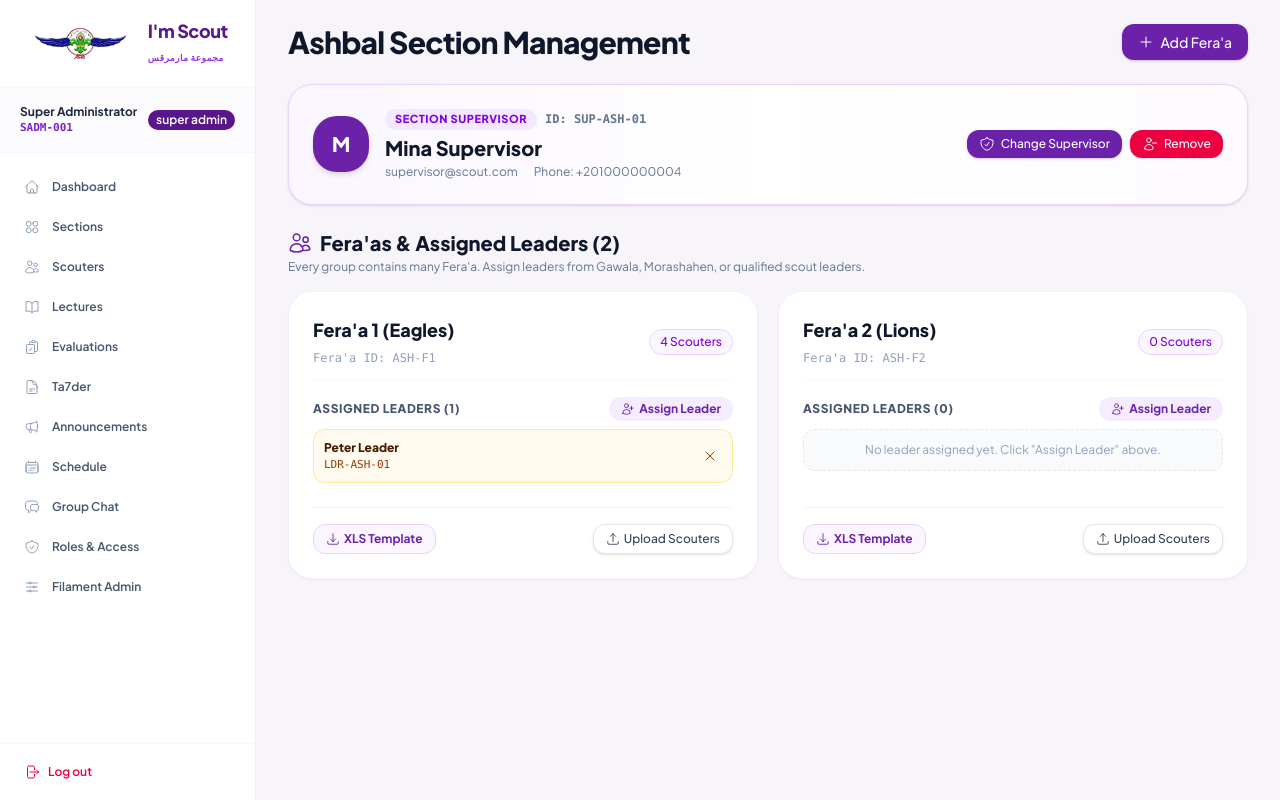
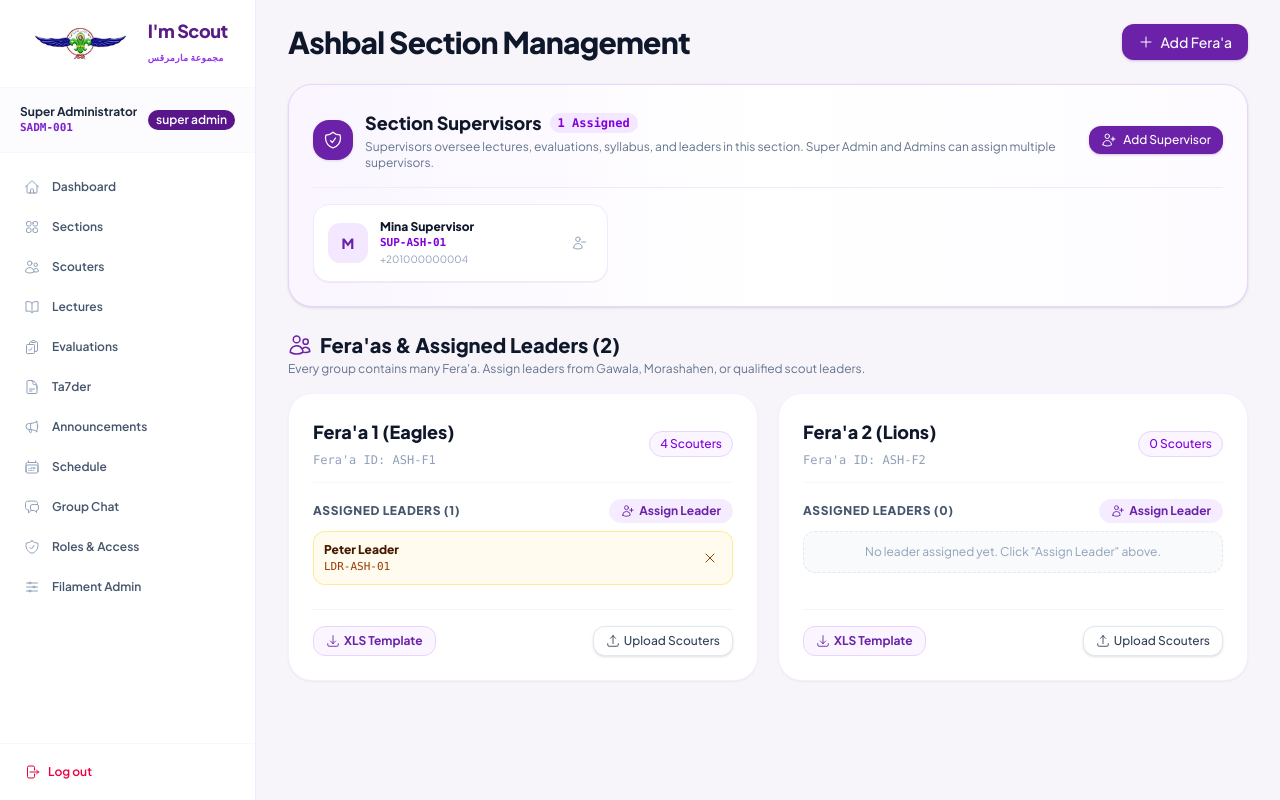
Before and after one commit to GeorgeMichaelB/I_am_scout, a Laravel app: page /sections/1 in a window 1280 px wide. Run offline with Laravel 12, Linux system fonts and the light colour scheme; a user stored in the database is signed in; data comes from the database, SQL or seed files in the repository; style sheets or scripts are compiled from the project's sources; some libraries are stand-ins or nearby versions.

Commit message:
Fix Excel export styles type compatibility and enable multiple supervisors & leaders assignment

```diff
--- a/app/Exports/ScouterTemplateExport.php
+++ b/app/Exports/ScouterTemplateExport.php
@@ -73,7 +73,7 @@ class ScouterTemplateExport implements FromArray, WithHeadings, WithStyles
         ];
     }
 
-    public function styles(Worksheet $sheet)
+    public function styles(Worksheet $sheet): ?array
     {
         return [
             1 => ['font' => ['bold' => true]],
--- a/app/Http/Controllers/SectionController.php
+++ b/app/Http/Controllers/SectionController.php
@@ -97,13 +97,8 @@ class SectionController extends Controller
             'user_id' => ['required', 'exists:users,id'],
         ]);
 
-        // Remove old supervisor for this section if any
-        UserRole::where('section_id', $section->id)
-            ->where('role', 'supervisor')
-            ->delete();
-
-        // Assign new supervisor
-        UserRole::create([
+        // Assign supervisor (supports multiple supervisors per section)
+        UserRole::firstOrCreate([
             'user_id' => $validated['user_id'],
             'role' => 'supervisor',
             'section_id' => $section->id,
@@ -112,7 +107,7 @@ class SectionController extends Controller
 
         $supervisor = User::find($validated['user_id']);
 
-        return back()->with('success', "{$supervisor->full_name} is now the Supervisor for {$section->name}.");
+        return back()->with('success', "{$supervisor->full_name} assigned as Supervisor for {$section->name}.");
     }
 
     public function removeSupervisor(Request $request, Section $section, User $user)
--- a/resources/js/Pages/Sections/Index.jsx
+++ b/resources/js/Pages/Sections/Index.jsx
@@ -21,7 +21,12 @@ export default function SectionsIndex({ sections = [] }) {
                     {sections.map((section, idx) => {
                         const totalScouters = section.feraas?.reduce((acc, f) => acc + (f.scouters_count || 0), 0) || 0;
                         const totalLeaders = section.feraas?.reduce((acc, f) => acc + (f.leaders_count || 0), 0) || 0;
-                        const supervisor = section.user_roles?.find((r) => r.role === 'supervisor')?.user;
+                        const supervisors = section.user_roles?.filter((r) => r.role === 'supervisor')?.map((r) => r.user).filter(Boolean) || [];
+                        const supervisorText = supervisors.length === 0
+                            ? 'Unassigned'
+                            : supervisors.length === 1
+                                ? supervisors[0].full_name
+                                : `${supervisors[0].full_name} (+${supervisors.length - 1} more)`;
 
                         return (
                             <Link key={section.id} href={route('sections.show', section.id)}>
@@ -49,13 +54,18 @@ export default function SectionsIndex({ sections = [] }) {
 
                                         {/* Section Supervisor Indicator */}
                                         <div className="mt-3 pt-3 border-t border-purple-50">
-                                            <span className="text-[10px] font-black uppercase tracking-wider text-slate-400 block">
-                                                Supervisor
-                                            </span>
-                                            <span className="text-xs font-bold text-slate-800 flex items-center mt-0.5">
+                                            <div className="flex items-center justify-between">
+                                                <span className="text-[10px] font-black uppercase tracking-wider text-slate-400 block">
+                                                    Supervisors ({supervisors.length})
+                                                </span>
+                                            </div>
+                                            <span
+                                                className="text-xs font-bold text-slate-800 flex items-center mt-0.5"
+                                                title={supervisors.map((s) => s.full_name).join(', ')}
+                                            >
                                                 <ShieldCheckIcon className="h-3.5 w-3.5 mr-1 text-purple-600 shrink-0" />
                                                 <span className="truncate">
-                                                    {supervisor?.full_name || 'Unassigned'}
+                                                    {supervisorText}
                                                 </span>
                                             </span>
                                         </div>
--- a/resources/js/Pages/Sections/Show.jsx
+++ b/resources/js/Pages/Sections/Show.jsx
@@ -32,11 +32,14 @@ export default function SectionsShow({ section, eligibleLeaders = [], allMembers
     );
     const canManageSection = isAdminOrSuper || isSectionSupervisor;
 
-    // Supervisor assigned to this section
-    const currentSupervisorRole = section.user_roles?.find((r) => r.role === 'supervisor');
-    const supervisor = currentSupervisorRole?.user;
+    // Supervisors assigned to this section (supports multiple supervisors)
+    const supervisorRoles = section.user_roles?.filter((r) => r.role === 'supervisor') || [];
+    const supervisors = supervisorRoles.map((r) => ({
+        ...r.user,
+        role_id: r.id,
+    })).filter((s) => Boolean(s.id));
 
-    // 1. Assign / Change Supervisor Modal State
+    // 1. Assign Supervisor Modal State
     const [supervisorModalOpen, setSupervisorModalOpen] = useState(false);
     const {
         data: supervisorData,
@@ -45,7 +48,7 @@ export default function SectionsShow({ section, eligibleLeaders = [], allMembers
         processing: supervisorProcessing,
         reset: resetSupervisor,
     } = useForm({
-        user_id: supervisor?.id || '',
+        user_id: '',
     });
 
     const handleAssignSupervisor = (e) => {
@@ -58,8 +61,8 @@ export default function SectionsShow({ section, eligibleLeaders = [], allMembers
         });
     };
 
-    const handleRemoveSupervisor = (userId) => {
-        if (confirm(`Remove ${supervisor?.full_name} as Supervisor of ${section.name}?`)) {
+    const handleRemoveSupervisor = (userId, userName) => {
+        if (confirm(`Remove ${userName} as Supervisor of ${section.name}?`)) {
             router.delete(route('sections.remove-supervisor', [section.id, userId]));
         }
     };
@@ -168,57 +171,104 @@ export default function SectionsShow({ section, eligibleLeaders = [], allMembers
             <Head title={`${section.name} Section`} />
 
             <div className="space-y-6 max-w-6xl mx-auto">
-                {/* 1. Supervisor Dedicated Management Card */}
+                {/* 1. Dedicated Section Supervisors Management Panel */}
                 <Card padding="p-6" className="bg-gradient-to-r from-purple-50 via-white to-purple-50/40 border-purple-200 shadow-sm">
-                    <div className="flex flex-col md:flex-row md:items-center md:justify-between gap-4">
-                        <div className="flex items-start sm:items-center space-x-4">
-                            <div className="h-14 w-14 rounded-3xl bg-[#6B21A8] text-white flex items-center justify-center font-black text-xl shadow-md shrink-0">
-                                {supervisor?.full_name ? supervisor.full_name[0] : 'S'}
+                    <div className="flex flex-col sm:flex-row sm:items-center sm:justify-between gap-4 pb-4 border-b border-purple-100">
+                        <div className="flex items-center space-x-3">
+                            <div className="h-10 w-10 rounded-2xl bg-[#6B21A8] text-white flex items-center justify-center shrink-0 shadow-sm">
+                                <ShieldCheckIcon className="h-5 w-5" />
                             </div>
                             <div>
                                 <div className="flex items-center space-x-2">
-                                    <span className="text-[11px] font-black uppercase tracking-wider text-purple-700 bg-purple-100 px-2.5 py-0.5 rounded-full">
-                                        Section Supervisor
+                                    <h3 className="text-lg font-black text-slate-900">
+                                        Section Supervisors
+                                    </h3>
+                                    <span className="text-xs font-mono font-bold text-purple-700 bg-purple-100 px-2 py-0.5 rounded-full">
+                                        {supervisors.length} Assigned
                                     </span>
-                                    {supervisor?.scout_id && (
-                                        <span className="text-xs font-mono font-bold text-slate-500">
-                                            ID: {supervisor.scout_id}
-                                        </span>
-                                    )}
                                 </div>
-                                <h3 className="text-xl font-black text-slate-900 mt-1">
-                                    {supervisor?.full_name || 'No Supervisor Assigned Yet'}
-                                </h3>
-                                <div className="text-xs text-slate-500 mt-0.5 flex flex-wrap gap-x-4">
-                                    <span>{supervisor?.email || 'Assign a qualified leader/admin as supervisor'}</span>
-                                    {supervisor?.phone && <span>Phone: {supervisor.phone}</span>}
-                                </div>
+                                <p className="text-xs text-slate-500 mt-0.5">
+                                    Supervisors oversee lectures, evaluations, syllabus, and leaders in this section. Super Admin and Admins can assign multiple supervisors.
+                                </p>
                             </div>
                         </div>
 
-                        {/* Supervisor Actions (Admin & Super Admin Authority) */}
                         {isAdminOrSuper && (
-                            <div className="flex items-center space-x-2 shrink-0">
-                                <Button
-                                    variant="primary"
-                                    size="sm"
-                                    onClick={() => {
-                                        supervisorData.user_id = supervisor?.id || '';
-                                        setSupervisorModalOpen(true);
-                                    }}
-                                >
-                                    <ShieldCheckIcon className="h-4 w-4 mr-1.5" />
-                                    {supervisor ? 'Change Supervisor' : 'Assign Supervisor'}
-                                </Button>
+                            <Button
+                                variant="primary"
+                                size="sm"
+                                onClick={() => {
+                                    supervisorData.user_id = '';
+                                    setSupervisorModalOpen(true);
+                                }}
+                                className="shrink-0"
+                            >
+                                <UserPlusIcon className="h-4 w-4 mr-1.5" />
+                                Add Supervisor
+                            </Button>
+                        )}
+                    </div>
 
-                                {supervisor && (
+                    {/* Supervisors List / Grid */}
+                    <div className="mt-4">
+                        {supervisors.length > 0 ? (
+                            <div className="grid grid-cols-1 md:grid-cols-2 lg:grid-cols-3 gap-3">
+                                {supervisors.map((sup) => (
+                                    <div
+                                        key={sup.id}
+                                        className="p-3.5 rounded-2xl bg-white border border-purple-100 flex items-center justify-between shadow-2xs hover:border-purple-200 transition-all"
+                                    >
+                                        <div className="flex items-center space-x-3 min-w-0">
+                                            <div className="h-10 w-10 rounded-xl bg-purple-100 text-[#6B21A8] flex items-center justify-center font-black text-sm shrink-0">
+                                                {sup.full_name ? sup.full_name[0] : 'S'}
+                                            </div>
+                                            <div className="min-w-0">
+                                                <div className="flex items-center space-x-1.5">
+                                                    <span className="font-extrabold text-xs text-slate-900 truncate">
+                                                        {sup.full_name}
+                                                    </span>
+                                                </div>
+                                                <div className="text-[11px] font-mono text-purple-700 font-semibold truncate">
+                                                    {sup.scout_id || sup.email}
+                                                </div>
+                                                {sup.phone && (
+                                                    <div className="text-[10px] text-slate-400">
+                                                        {sup.phone}
+                                                    </div>
+                                                )}
+                                            </div>
+                                        </div>
+
+                                        {isAdminOrSuper && (
+                                            <button
+                                                type="button"
+                                                onClick={() => handleRemoveSupervisor(sup.id, sup.full_name)}
+                                                className="p-1.5 text-slate-400 hover:text-rose-600 hover:bg-rose-50 rounded-xl transition-colors shrink-0 ml-2"
+                                                title={`Remove ${sup.full_name} from section supervisors`}
+                                            >
+                                                <UserMinusIcon className="h-4 w-4" />
+                                            </button>
+                                        )}
+                                    </div>
+                                ))}
+                            </div>
+                        ) : (
+                            <div className="p-6 rounded-2xl bg-white border border-dashed border-purple-200 text-center">
+                                <p className="text-xs text-slate-500 font-medium">
+                                    No supervisors assigned to this section yet.
+                                </p>
+                                {isAdminOrSuper && (
                                     <Button
-                                        variant="danger"
+                                        variant="soft"
                                         size="sm"
-                                        onClick={() => handleRemoveSupervisor(supervisor.id)}
+                                        onClick={() => {
+                                            supervisorData.user_id = '';
+                                            setSupervisorModalOpen(true);
+                                        }}
+                                        className="mt-2.5"
                                     >
-                                        <UserMinusIcon className="h-4 w-4 mr-1.5" />
-                                        Remove
+                                        <ShieldCheckIcon className="h-4 w-4 mr-1.5" />
+                                        Assign First Supervisor
                                     </Button>
                                 )}
                             </div>
@@ -383,11 +433,14 @@ export default function SectionsShow({ section, eligibleLeaders = [], allMembers
                         required
                     >
                         <option value="">-- Choose Member --</option>
-                        {allMembers.map((m) => (
-                            <option key={m.id} value={m.id}>
-                                {m.full_name} ({m.scout_id || m.email})
-                            </option>
-                        ))}
+                        {allMembers.map((m) => {
+                            const isAlready = supervisors.some((s) => s.id === m.id);
+                            return (
+                                <option key={m.id} value={m.id} disabled={isAlready}>
+                                    {m.full_name} ({m.scout_id || m.email}){isAlready ? ' (Already Supervisor)' : ''}
+                                </option>
+                            );
+                        })}
                     </Select>
 
                     <div className="flex justify-end space-x-2 pt-2">
```
Also changed, not shown: tests/Feature/ExampleTest.php (+58 -0 lines).
